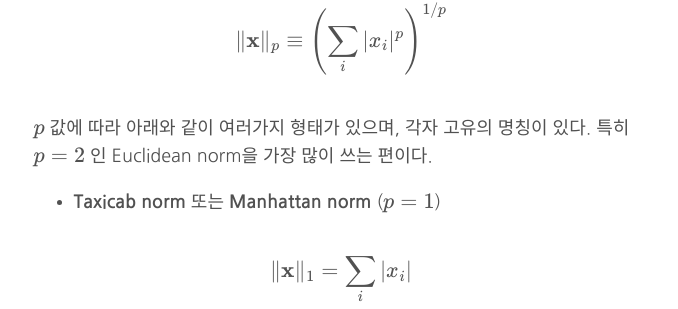
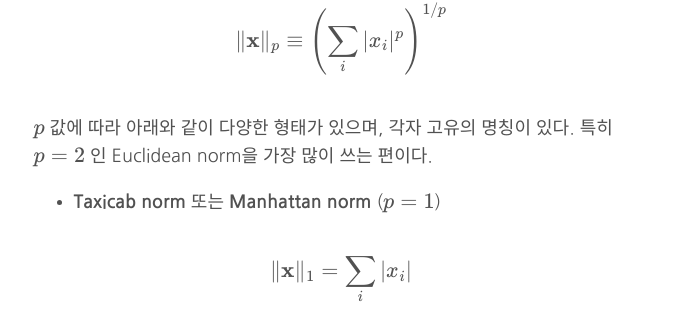
Before and after one commit to gem763/gem763.github.io, a Jekyll site: the page built from _posts/2018-02-01-Norm-Trace-Determinant.md, in a window 1280 px wide and 900 px high, scrolled down 1042 px. Shown: the part 141-450 px from the top of the window, without its empty margins (299-977 px from the left). Built offline with Jekyll 4.4.1, drawn with Linux system fonts in a browser that asks for light colours; formulas are drawn with MathJax 3; comment, search, counter and statistics services are not loaded.

Commit message:
Uploaded by https://stackedit.io/

```diff
--- a/_posts/2018-02-01-Norm-Trace-Determinant.md
+++ b/_posts/2018-02-01-Norm-Trace-Determinant.md
@@ -36,7 +36,7 @@ excerpt_separator: <!--more-->
 \Vert \mathbf{x} \Vert_{p} \equiv \left( \sum_{i} |x_{i} |^p \right)^{1/p}
 </script></div>
 
-<span><script type="math/tex">p</script></span> 값에 따라 아래와 같이 여러가지 형태가 있으며, 각자 고유의 명칭이 있다. 특히 <span><script type="math/tex">p=2</script></span> 인 Euclidean norm을 가장 많이 쓰는 편이다.
+<span><script type="math/tex">p</script></span> 값에 따라 아래와 같이 다양한 형태가 있으며, 각자 고유의 명칭이 있다. 특히 <span><script type="math/tex">p=2</script></span> 인 Euclidean norm을 가장 많이 쓰는 편이다.
 
 * **Taxicab norm** 또는 **Manhattan norm** (<span><script type="math/tex">p=1</script></span>)
 <div class="math"><script type="math/tex; mode=display">
```
